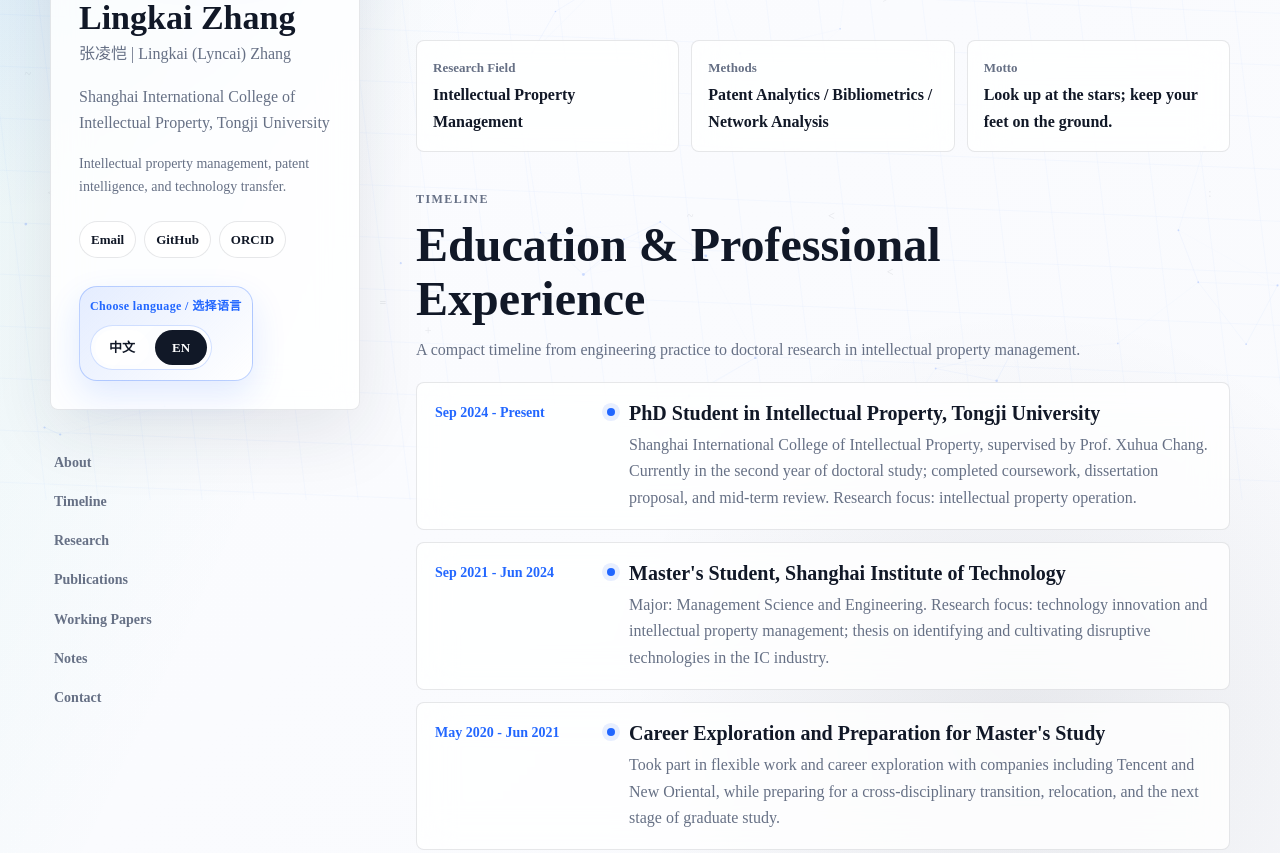
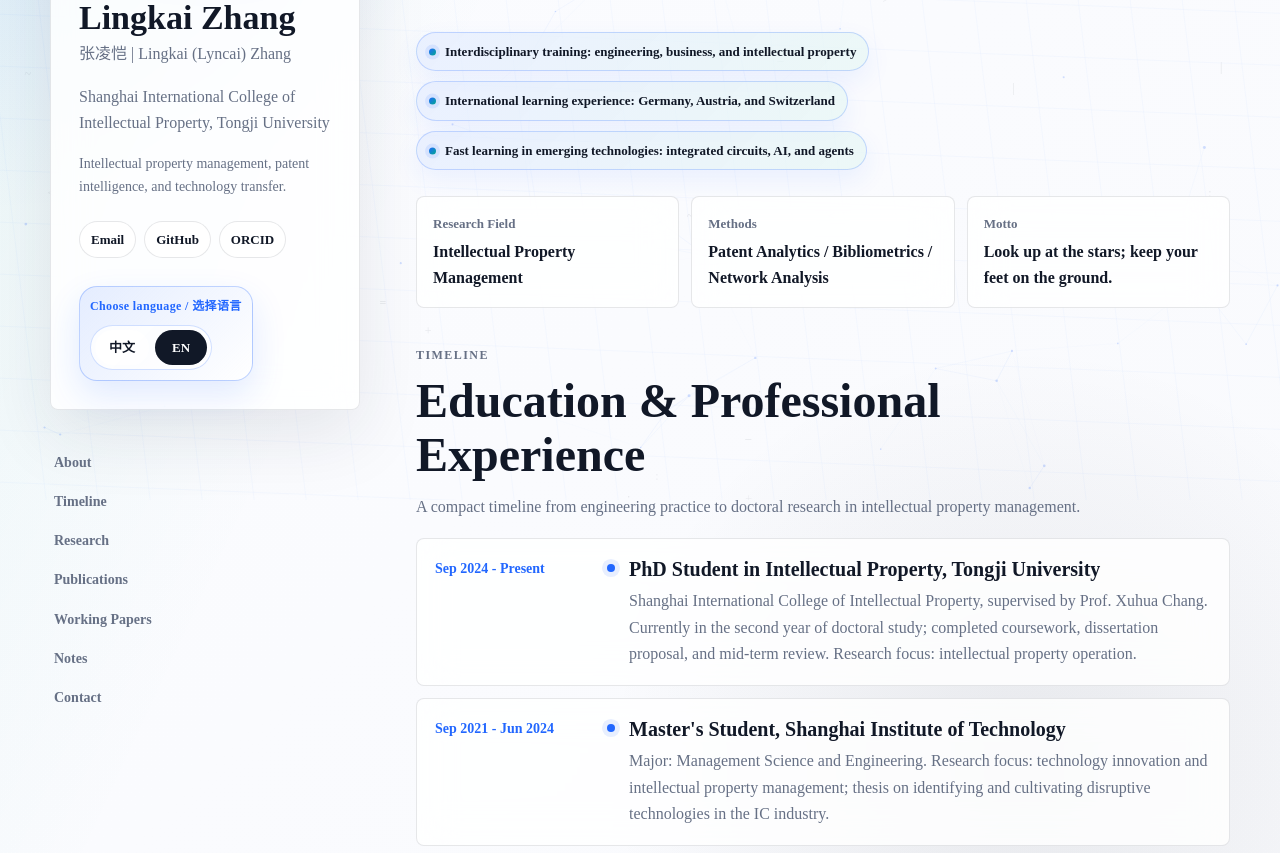
Before and after one commit to LyncaiZhang/LyncaiZhang.github.io, a plain HTML site: page index.html in a window 1280 px wide. Shown: the part 300-1153 px from the top of the page. Drawn offline with Linux system fonts and the light colour scheme.

Commit message:
Add exchange timeline and profile highlights

```diff
--- a/index.html
+++ b/index.html
@@ -9,7 +9,7 @@
     />
     <title>Lingkai Zhang | Academic Homepage</title>
     <link rel="icon" href="favicon.svg" type="image/svg+xml" />
-    <link rel="stylesheet" href="styles.css?v=20260622-2" />
+    <link rel="stylesheet" href="styles.css?v=20260623-1" />
   </head>
   <body>
     <canvas id="constellation" aria-hidden="true"></canvas>
@@ -103,6 +103,11 @@
           <p class="hero-copy" data-i18n="hero.copy">
             本人关注知识产权管理、专利情报与科技成果转化，致力于理解高价值科研成果如何跨越组织边界进入创新实践。
           </p>
+          <div class="hero-tags" aria-label="Profile keywords">
+            <span data-i18n="highlights.interdisciplinary">跨学科教育背景：工科 × 商科 × 知识产权</span>
+            <span data-i18n="highlights.global">多国交流学习：德国、奥地利、瑞士</span>
+            <span data-i18n="highlights.adaptive">新兴技术快速上手：集成电路、人工智能、智能体</span>
+          </div>
           <div class="hero-grid" aria-label="Research summary">
             <div>
               <span data-i18n="stats.fieldLabel">研究领域</span>
@@ -209,6 +214,6 @@
       </section>
     </main>
 
-    <script src="script.js?v=20260622-3"></script>
+    <script src="script.js?v=20260623-1"></script>
   </body>
 </html>
--- a/script.js
+++ b/script.js
@@ -32,6 +32,11 @@ const content = {
       title: "张凌恺 | Lingkai (Lyncai) Zhang",
       copy:
         "本人为知识产权管理方向博士研究生，研究聚焦明星科学家团队专利转化效能提升机制，关注科研声誉、团队网络、技术转移组织与创新生态如何共同影响高校专利的价值实现。",
+    },
+    highlights: {
+      interdisciplinary: "跨学科教育背景：工科 × 商科 × 知识产权",
+      global: "多国交流学习：德国、奥地利、瑞士",
+      adaptive: "新兴技术快速上手：集成电路、人工智能、智能体",
     },
     stats: {
       fieldLabel: "研究领域",
@@ -123,6 +128,11 @@ const content = {
       title: "Lingkai (Lyncai) Zhang 张凌恺",
       copy:
         "I am a doctoral researcher in intellectual property management. My research focuses on mechanisms for enhancing the patent commercialization efficiency of star scientist teams, with attention to scientific reputation, team networks, technology transfer organizations, and innovation ecosystems.",
+    },
+    highlights: {
+      interdisciplinary: "Interdisciplinary training: engineering, business, and intellectual property",
+      global: "International learning experience: Germany, Austria, and Switzerland",
+      adaptive: "Fast learning in emerging technologies: integrated circuits, AI, and agents",
     },
     stats: {
       fieldLabel: "Research Field",
@@ -223,6 +233,12 @@ const data = {
         title: "卡斯柯信号有限公司，通号集成工程师（实习）",
         body:
           "上海。参与轨道交通通信信号集成相关实习工作，积累工程项目协同与技术应用经验。",
+      },
+      {
+        label: "2016.06 - 2016.10",
+        title: "德国帕绍大学交流学习",
+        body:
+          "德国帕绍。围绕德语、工业工程、欧洲文化与历史等课程开展交流学习，拓展跨文化理解与工程管理视角。",
       },
       {
         label: "本科阶段",
@@ -516,6 +532,12 @@ const data = {
         title: "Signaling Integration Engineer Intern, CASCO Signal Co., Ltd.",
         body:
           "Shanghai. Participated in rail transit signaling integration work and accumulated experience in engineering coordination and technology application.",
+      },
+      {
+        label: "Jun 2016 - Oct 2016",
+        title: "Exchange Study, University of Passau",
+        body:
+          "Passau, Germany. Studied German language, industrial engineering, European culture and history, broadening cross-cultural understanding and engineering management perspectives.",
       },
       {
         label: "Undergraduate Study",
--- a/styles.css
+++ b/styles.css
@@ -380,6 +380,41 @@ h3 {
 .hero-copy {
   max-width: 680px;
   font-size: 19px;
+}
+
+.hero-tags {
+  display: flex;
+  flex-wrap: wrap;
+  gap: 10px;
+  max-width: 780px;
+  margin-top: 18px;
+}
+
+.hero-tags span {
+  position: relative;
+  padding: 8px 12px 8px 28px;
+  border: 1px solid rgba(34, 103, 255, 0.22);
+  border-radius: 999px;
+  background:
+    linear-gradient(135deg, rgba(34, 103, 255, 0.09), rgba(0, 168, 143, 0.07)),
+    rgba(255, 255, 255, 0.72);
+  color: var(--text);
+  font-size: 13px;
+  font-weight: 800;
+  box-shadow: 0 10px 26px rgba(34, 103, 255, 0.08);
+}
+
+.hero-tags span::before {
+  content: "";
+  position: absolute;
+  top: 50%;
+  left: 12px;
+  width: 7px;
+  height: 7px;
+  border-radius: 999px;
+  background: linear-gradient(135deg, var(--accent), var(--mint));
+  transform: translateY(-50%);
+  box-shadow: 0 0 0 4px rgba(34, 103, 255, 0.1);
 }
 
 .hero-grid {
```
